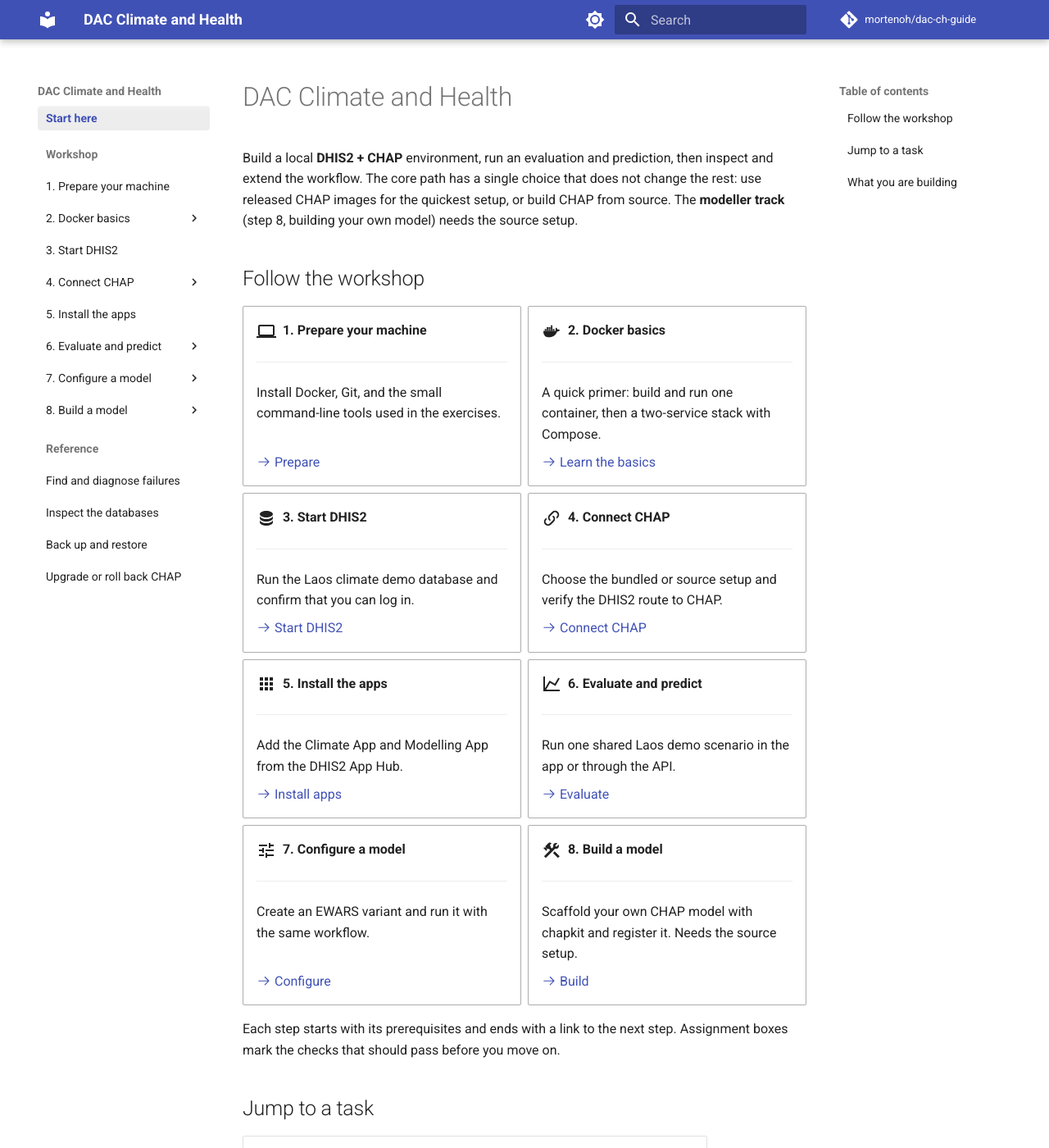
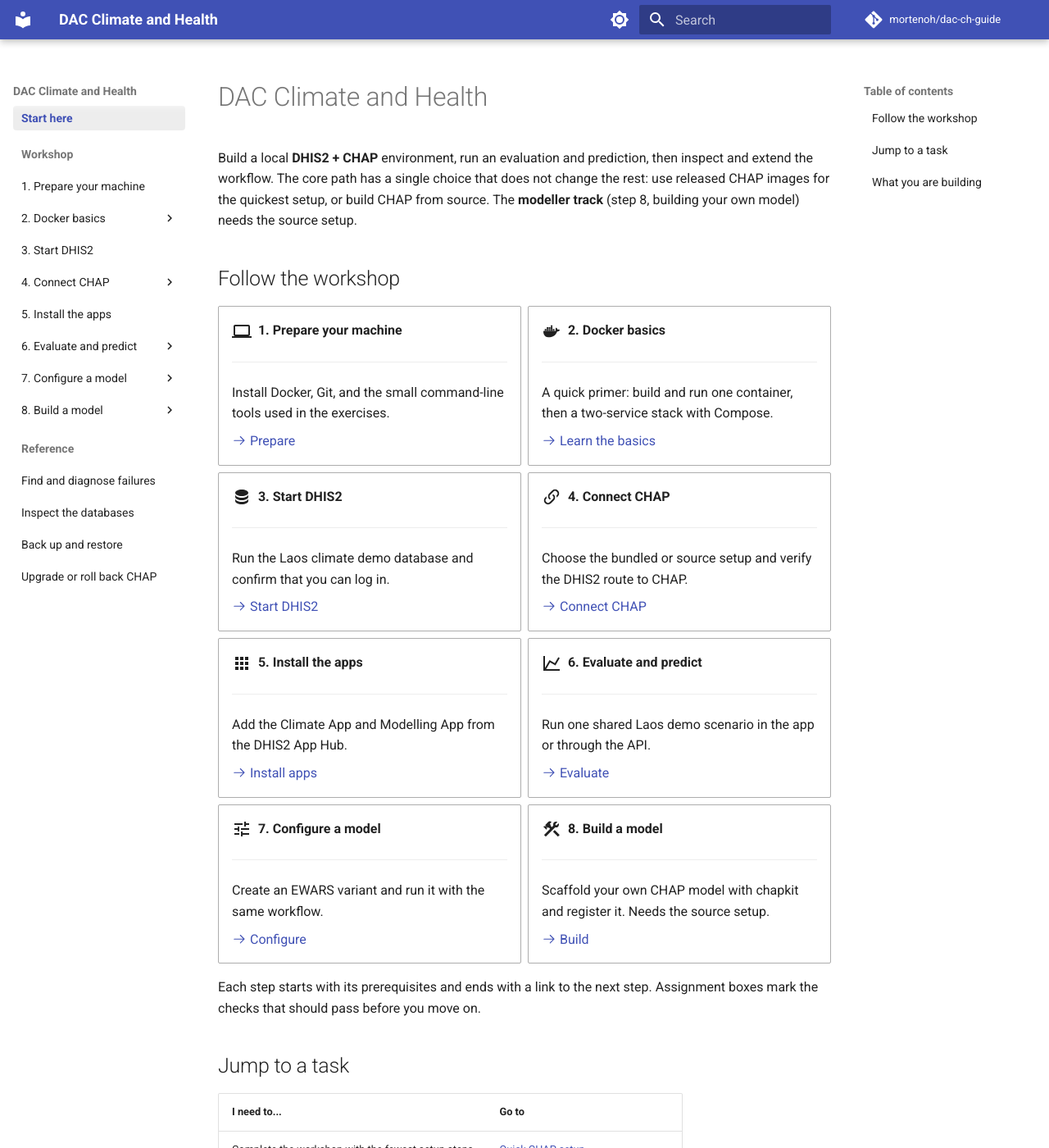
Before and after one commit to mortenoh/dac-ch-guide, an MkDocs documentation site: the page built from docs/index.md, in a window 1280 px wide and 1400 px high. Shown: the whole window at 82% size. Built offline with MkDocs 1.6.1 and Material for MkDocs 9.7.7, drawn with Linux system fonts in a browser that asks for light colours; comment, search, counter and statistics services are not loaded.

Commit message:
docs: widen content area to 70rem to reduce side whitespace
Material caps .md-grid at 61rem, leaving large margins on wide screens; bump
it a little so the workshop and cards use more of the width.

```diff
--- a/docs/stylesheets/extra.css
+++ b/docs/stylesheets/extra.css
@@ -1,3 +1,9 @@
+/* A little more content width than Material's default 61rem, so wide screens
+   have less empty margin. */
+.md-grid {
+  max-width: 70rem;
+}
+
 /* Grid cards: keep a clearly visible border; on hover darken the background a
    touch and switch the border to the accent colour. */
 .md-typeset .grid.cards > :is(ul, ol) > li {
```
